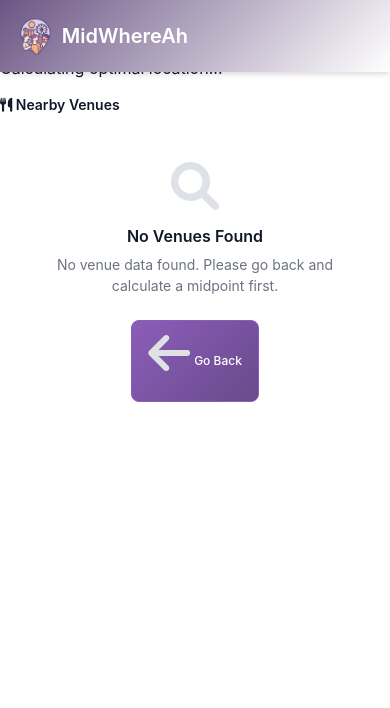
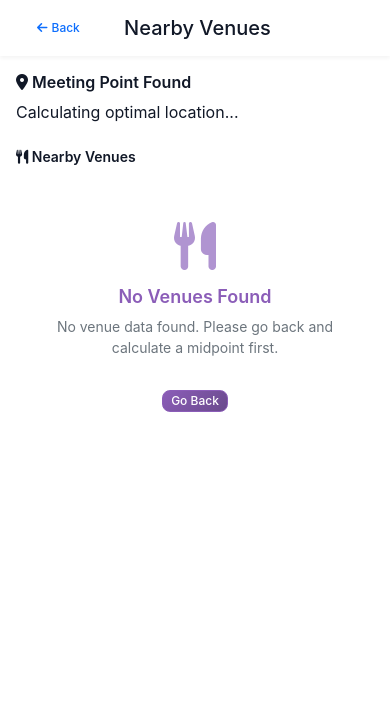
Before and after one commit to thihaagset01/mid-where-ah, a Flask app: page /mobile/venues/temp in a window 390 px wide. Shown: the top 708 px of the page. Run offline with Flask 3, Linux system fonts and the light colour scheme; some libraries are stand-ins or nearby versions.

Commit message:
feat: add venue cards UI with responsive layout and swipe interface

```diff
--- a/static/css/venue-cards.css
+++ b/static/css/venue-cards.css
@@ -10,93 +10,113 @@
   --neutral-gray: #6C757D;
   --background: #F8F9FA;
   --white: #FFFFFF;
+  --gray-100: #F8F9FA;
+  --gray-500: #6C757D;
+  --gray-600: #666;
+  --dark: #333;
+  --border-color: #ddd;
+  --spacing-md: 16px;
+  --spacing-lg: 24px;
+  --spacing-xl: 32px;
+  --text-muted: #999;
 }
 
 /* Venue Card Styles */
+.venue-placeholder {
+    width: 100%;
+    height: 120px;
+    background-color: var(--gray-100);
+    display: flex;
+    align-items: center;
+    justify-content: center;
+    color: var(--gray-500);
+    font-size: 14px;
+    border-radius: 4px 0 0 4px;
+}
+
+.venue-placeholder i {
+    margin-right: 8px;
+}
+
+.venue-img {
+    width: 100%;
+    height: 120px;
+    object-fit: cover;
+    border-radius: 4px 0 0 4px;
+}
+
 .venue-card {
+    margin-bottom: var(--spacing-md);
     border-radius: 12px;
     overflow: hidden;
     transition: transform 0.2s, box-shadow 0.2s;
-  border: none;
+    border: 1px solid var(--border-color);
+    background: var(--white);
 }
 
 .venue-card:hover {
-  transform: translateY(-5px);
-  box-shadow: 0 10px 20px rgba(0, 0, 0, 0.1) !important;
-}
-
-.venue-image {
-  height: 200px;
-  overflow: hidden;
-  background-color: #f8f9fa;
-}
-
-.venue-image img {
-  width: 100%;
-  height: 100%;
-  object-fit: cover;
-  transition: transform 0.3s;
-}
-
-.venue-card:hover .venue-image img {
-  transform: scale(1.05);
-}
-
-.venue-tags {
-  z-index: 2;
-}
-
-.tag-price {
-  background-color: rgba(0, 0, 0, 0.7);
-  color: white;
-}
-
-.tag-cuisine {
-  background-color: var(--light-purple);
-  color: white;
-  text-transform: capitalize;
+    transform: translateY(-2px);
+    box-shadow: 0 4px 12px rgba(0, 0, 0, 0.1);
 }
 
 .venue-card .card-title {
-  font-size: 18px;
-  font-weight: 600;
-  margin-bottom: 5px;
-  color: #333;
+    font-size: 0.9rem;
+    line-height: 1.2;
+    margin-bottom: 0.25rem;
+    color: var(--dark);
 }
 
-.venue-card .card-body {
-  padding: 16px;
+.venue-card .card-text {
+    font-size: 0.8rem;
+    line-height: 1.3;
+    margin-bottom: 0.5rem;
+    color: var(--gray-600);
 }
 
-.venue-card .card-footer {
-  padding: 16px;
+.venue-card .badge {
+    font-weight: 500;
+    padding: 0.35em 0.65em;
+    font-size: 0.75em;
+    border-radius: 4px;
 }
 
-/* Button Styles */
-.btn-primary {
-  background-color: var(--primary-purple);
-  border-color: var(--primary-purple);
+.venue-card .btn-sm {
+    font-size: 0.75rem;
+    border-radius: 6px;
+    white-space: nowrap;
 }
 
-.btn-primary:hover, .btn-primary:focus {
-  background-color: #7a4da7;
-  border-color: #7a4da7;
+/* Empty state styles */
+.empty-state {
+    text-align: center;
+    padding: var(--spacing-xl);
+    color: var(--text-muted);
 }
 
-.btn-outline-primary {
-  color: var(--primary-purple);
-  border-color: var(--primary-purple);
+.empty-state i {
+    font-size: 3rem;
+    margin-bottom: var(--spacing-md);
+    color: var(--border-color);
 }
 
-.btn-outline-primary:hover, .btn-outline-primary:focus {
-  background-color: var(--primary-purple);
-  border-color: var(--primary-purple);
-  color: white;
+/* Header styles */
+.venue-header {
+    padding: var(--spacing-md) var(--spacing-lg);
+    background-color: var(--white);
+    box-shadow: 0 2px 4px rgba(0, 0, 0, 0.05);
+    position: sticky;
+    top: 0;
+    z-index: 1020;
 }
 
-.btn {
-  border-radius: 8px;
-  padding: 8px 16px;
+/* Content container */
+.venue-content {
+    padding: var(--spacing-md);
+}
+
+/* Hide group header in venue template */
+.group-header-container {
+    display: none !important;
 }
 
 /* Swipe Interface */
--- a/templates/venues_temp.html
+++ b/templates/venues_temp.html
@@ -6,66 +6,24 @@
 {% block head %}
 {{ super() }}
 <link rel="stylesheet" href="{{ url_for('static', filename='css/venue-cards.css') }}">
-<style>
-.venue-card {
-    border-radius: 12px;
-    overflow: hidden;
-    transition: transform 0.2s;
-    margin-bottom: 1rem;
-}
-
-.venue-card:hover {
-    transform: translateY(-2px);
-    box-shadow: 0 4px 8px rgba(0,0,0,0.1);
-}
-
-.badge {
-    font-weight: 500;
-    padding: 0.35em 0.65em;
-    font-size: 0.75em;
-    border-radius: 4px;
-}
-
-.btn-sm {
-    font-size: 0.75rem;
-    border-radius: 6px;
-    white-space: nowrap;
-}
-
-.card-title {
-    font-size: 0.9rem;
-    line-height: 1.2;
-    margin-bottom: 0.25rem;
-}
-
-.card-text {
-    font-size: 0.8rem;
-    line-height: 1.3;
-    margin-bottom: 0.5rem;
-}
-
-.empty-state {
-    text-align: center;
-    padding: 2rem;
-    color: #6c757d;
-}
-
-.empty-state i {
-    font-size: 3rem;
-    margin-bottom: 1rem;
-    color: #dee2e6;
-}
-</style>
 {% endblock %}
 
 {% block content %}
-<!-- Back Button -->
-<button class="back-button" onclick="goBack()">
-    <i class="fas fa-arrow-left"></i>
+<header class="venue-header">
+    <div class="container-fluid">
+        <div class="d-flex justify-content-between align-items-center">
+            <button class="btn btn-link p-0" onclick="goBack()">
+                <i class="fas fa-arrow-left"></i> Back
             </button>
+            <h1 class="h5 mb-0">Nearby Venues</h1>
+            <div style="width: 40px;"></div> <!-- Spacer for alignment -->
+        </div>
+    </div>
+</header>
 
+<main class="venue-content">
     <!-- Midpoint Info Summary -->
-<div class="midpoint-info" id="midpoint-summary">
+    <div class="midpoint-info mb-4" id="midpoint-summary">
         <h5><i class="fas fa-map-marker-alt"></i> Meeting Point Found</h5>
         <p id="midpoint-description">Calculating optimal location...</p>
         <div class="midpoint-stats" id="midpoint-stats" style="display: none;">
@@ -88,18 +46,25 @@
     <div class="venues-grid">
         <h6 class="mb-3"><i class="fas fa-utensils"></i> Nearby Venues</h6>
         <div id="venues-container">
-        <div class="text-center p-4">
+            <div class="empty-state">
                 <div class="spinner-border text-primary" role="status">
                     <span class="visually-hidden">Loading venues...</span>
                 </div>
-            <p class="mt-2">Loading nearby venues...</p>
+                <p class="mt-3">Loading nearby venues...</p>
             </div>
         </div>
     </div>
+</main>
 {% endblock %}
 
 {% block scripts %}
+{{ super() }}
 <script>
+// Add this near the top of the file, after the document ready check
+if (!window.googleMapsApiKey) {
+    console.error('Google Maps API key is not defined!');
+}
+
 // Load venue data from sessionStorage
 document.addEventListener('DOMContentLoaded', () => {
     loadTempVenues();
@@ -114,192 +79,144 @@ function loadTempVenues() {
         }
 
         const venueData = JSON.parse(tempData);
-        console.log('Loading temp venues:', venueData);
+        console.log('Venue data from sessionStorage:', venueData);
 
-        // Debug: Log the first venue to check its structure
+        // Debug: Log first venue's photo data
         if (venueData.venues && venueData.venues.length > 0) {
-            console.log('Sample venue data:', venueData.venues[0]);
+            console.log('First venue data:', venueData.venues[0]);
+            console.log('First venue photos:', venueData.venues[0].photos);
         }
 
-        // Update midpoint summary
-        updateMidpointSummary(venueData);
+        // Update midpoint info
+        updateMidpointInfo(venueData);
 
         // Display venues
-        displayVenues(venueData.venues || []);
-
+        displayVenues(venueData.venues);
     } catch (error) {
-        console.error('Error loading temp venues:', error);
-        showEmptyState('Error loading venue data: ' + error.message);
+        console.error('Error loading venue data:', error);
+        showEmptyState('Error loading venue data. Please try again.');
     }
 }
-function updateMidpointSummary(data) {
-    const description = document.getElementById('midpoint-description');
-    const stats = document.getElementById('midpoint-stats');
 
-    if (data.fairness) {
-        description.textContent = `Optimized meeting point for ${data.locationData?.length || 0} locations`;
+function updateMidpointInfo(data) {
+    const midpointDesc = document.getElementById('midpoint-description');
+    const statsContainer = document.getElementById('midpoint-stats');
 
-        // Show stats
-        document.getElementById('fairness-score').textContent = `${(data.fairness * 100).toFixed(1)}%`;
-        document.getElementById('avg-time').textContent = `${Math.round(data.avgTime || 0)}min`;
-        document.getElementById('venue-count').textContent = data.venues?.length || 0;
+    if (data.midpoint && data.midpoint.address) {
+        midpointDesc.textContent = data.midpoint.address;
+    }
 
-        stats.style.display = 'flex';
-    } else {
-        description.textContent = `Basic midpoint calculated for ${data.locationData?.length || 0} locations`;
+    // Update stats if available
+    if (data.fairness || data.avgTime || data.venues) {
+        statsContainer.style.display = 'flex';
+        document.getElementById('fairness-score').textContent = data.fairness ? `${Math.round(data.fairness * 100)}%` : '-';
+        document.getElementById('avg-time').textContent = data.avgTime ? `${Math.round(data.avgTime)} min` : '-';
+        document.getElementById('venue-count').textContent = data.venues ? data.venues.length : '-';
     }
 }
 
 function displayVenues(venues) {
     const container = document.getElementById('venues-container');
-
     if (!venues || venues.length === 0) {
-        showEmptyState('No venues found near this location. Try a different area.');
+        showEmptyState('No venues found near the selected location.');
         return;
     }
 
-    let venuesHTML = '<div class="row g-3">';
+    let venuesHTML = '';
     venues.forEach(venue => {
         venuesHTML += createVenueCard(venue);
     });
-    venuesHTML += '</div>';
 
     container.innerHTML = venuesHTML;
 }
 
 function createVenueCard(venue) {
-    if (!venue) return '';
-
-    // Safely get location data with fallbacks
-    const location = venue.geometry?.location || venue.location || { lat: 0, lng: 0 };
-
-    // Format rating
-    const rating = venue.rating ?
-        `${venue.rating} ⭐` :
-        'No rating';
-
-    // Format price level - handle all cases
-    let priceLevel = '';
-    if (venue.price_level >= 1) {
+    // Price level display logic
+    let priceLevel = 'N/A';
+    if (venue.price_level > 0) {
         priceLevel = '$'.repeat(Math.min(4, venue.price_level));
-    } else {
-        priceLevel = 'N/A'; // Show N/A when price level is not available
+    } else if (venue.price_level === 0) {
+        priceLevel = '$';
     }
 
-    // Get photo URL - handle empty photos array
-    let photoUrl = '';
-    if (venue.photos && venue.photos.length > 0) {
+    // Handle photo URL
+    let photoHtml = '';
+    if (venue.photos && venue.photos.length > 0 && venue.photos[0].photo_reference && window.googleMapsApiKey) {
         const photo = venue.photos[0];
-        const photoRef = photo.photo_reference || photo.reference;
-        if (photoRef && window.googleMapsApiKey) {
-            photoUrl = `https://maps.googleapis.com/maps/api/place/photo?maxwidth=300&photoreference=${photoRef}&key=${window.googleMapsApiKey}`;
-        }
+        const photoUrl = `https://maps.googleapis.com/maps/api/place/photo?maxwidth=300&photoreference=${photo.photo_reference}&key=${window.googleMapsApiKey}`;
+        photoHtml = `
+            <img src="${photoUrl}"
+                 class="venue-img"
+                 alt="${venue.name || 'Venue image'}"
+                 onerror="this.onerror=null; this.parentElement.innerHTML='<div class=\'venue-placeholder\'><i class=\'fas fa-utensils\'></i> No image</div>';"
+            >`;
+    } else {
+        photoHtml = `
+            <div class="venue-placeholder">
+                <i class="fas fa-utensils"></i> No image
+            </div>`;
     }
 
-    // Use address or vicinity, with a fallback
     const address = venue.address || venue.vicinity || venue.formatted_address || 'No address available';
-    const venueName = venue.name || 'Unnamed Venue';
-    const placeId = venue.placeId || venue.place_id || `temp-${Math.random().toString(36).substr(2, 9)}`;
+    const rating = venue.rating ? `${venue.rating.toFixed(1)} ★` : 'No rating';
+    const ratingClass = venue.rating >= 4 ? 'text-success' : venue.rating >= 3 ? 'text-warning' : 'text-danger';
 
     return `
-        <div class="col-12 mb-3">
-            <div class="card venue-card h-100 border-0 shadow-sm">
+    <div class="card venue-card mb-3">
         <div class="row g-0">
-                    <!-- Left side - Photo -->
-                    <div class="col-4">
-                        ${photoUrl ?
-                            `<img src="${photoUrl}" class="img-fluid rounded-start h-100" style="object-fit: cover; min-height: 100px;" alt="${venueName}">` :
-                            `<div class="bg-light d-flex align-items-center justify-content-center h-100">
-                                <i class="fas fa-utensils fa-2x text-muted"></i>
-                            </div>`
-                        }
+            <div class="col-4 p-0">
+                ${photoHtml}
             </div>
-
-                    <!-- Right side - Content -->
             <div class="col-8">
-                        <div class="card-body p-2 h-100 d-flex flex-column">
-                            <div class="d-flex justify-content-between align-items-start mb-1">
-                                <h6 class="card-title mb-0" style="font-weight: 600;">${venueName}</h6>
-                                <span class="badge bg-primary">${rating}</span>
+                <div class="card-body p-2">
+                    <h6 class="card-title mb-1 text-truncate">${venue.name || 'Unnamed Venue'}</h6>
+                    <div class="d-flex justify-content-between align-items-center mb-1">
+                        <span class="badge ${ratingClass} bg-light">${rating}</span>
+                        <span class="text-muted small">${priceLevel}</span>
                     </div>
-
-                            <p class="card-text small text-muted mb-2 flex-grow-1">
-                                ${address}
+                    <p class="card-text small text-muted mb-1">
+                        <i class="fas fa-map-marker-alt me-1"></i>
+                        <span class="text-truncate d-inline-block" style="max-width: 200px;"
+                              title="${address}">${address}</span>
                     </p>
-
                     <div class="d-flex justify-content-between align-items-center">
-                                <span class="badge bg-success">${priceLevel}</span>
-                                <div>
                         <button class="btn btn-outline-primary btn-sm me-1"
-                                            style="--bs-btn-padding-y: 0.15rem; --bs-btn-padding-x: 0.5rem;"
-                                            onclick="viewOnMap('${placeId}', ${location.lat}, ${location.lng})">
+                                onclick="viewOnMap('${venue.placeId || venue.place_id || `temp-${Math.random().toString(36).substr(2, 9)}`}', ${venue.geometry?.location?.lat || 0}, ${venue.geometry?.location?.lng || 0})">
                             <i class="fas fa-map-marker-alt me-1"></i> Map
                         </button>
                         <button class="btn btn-primary btn-sm"
-                                            style="--bs-btn-padding-y: 0.15rem; --bs-btn-padding-x: 0.5rem;"
-                                            onclick="shareVenue('${venueName.replace(/'/g, "\\'")}', ${location.lat}, ${location.lng})">
+                                onclick="shareVenue('${venue.name.replace(/'/g, "\\'")}', ${venue.geometry?.location?.lat || 0}, ${venue.geometry?.location?.lng || 0})">
                             <i class="fas fa-share me-1"></i> Share
                         </button>
                     </div>
                 </div>
             </div>
         </div>
-                </div>
-            </div>
-        </div>
-    `;
+    </div>`;
 }
 
 function showEmptyState(message) {
-    document.getElementById('venues-container').innerHTML = `
+    const container = document.getElementById('venues-container');
+    container.innerHTML = `
         <div class="empty-state">
-            <i class="fas fa-search"></i>
-            <h5>No Venues Found</h5>
+            <i class="fas fa-utensils"></i>
+            <h4>No Venues Found</h4>
             <p>${message}</p>
-            <button class="btn btn-primary" onclick="goBack()">
-                <i class="fas fa-arrow-left"></i> Go Back
-            </button>
-        </div>
-    `;
+            <button class="btn btn-primary mt-2" onclick="goBack()">Go Back</button>
+        </div>`;
 }
 
 function viewOnMap(placeId, lat, lng) {
-    const googleMapsUrl = `https://www.google.com/maps/place/?q=place_id:${placeId}`;
-    window.open(googleMapsUrl, '_blank');
+    // Implementation for viewing venue on map
+    console.log('Viewing venue on map:', placeId, lat, lng);
+    // You can implement this function based on your map implementation
 }
 
-function shareVenue(name, lat, lng) {
-    if (!name || lat === undefined || lng === undefined) {
-        console.error('Invalid parameters for shareVenue:', { name, lat, lng });
-        return;
+function shareVenue(venueName, lat, lng) {
+    // Implementation for sharing venue
+    console.log('Sharing venue:', venueName, lat, lng);
+    // You can implement this function based on your sharing requirements
 }
-
-    const googleMapsUrl = `https://www.google.com/maps?q=${lat},${lng}`;
-    const shareText = `Check out ${name} on Google Maps: ${googleMapsUrl}`;
-
-    if (navigator.share) {
-        navigator.share({
-            title: `${name} - MidWhereAh`,
-            text: shareText,
-            url: googleMapsUrl
-        }).catch(err => {
-            console.error('Error sharing:', err);
-            if (err.name !== 'AbortError') {
-                this.fallbackShare(shareText);
-            }
-        });
-    } else if (navigator.clipboard) {
-        navigator.clipboard.writeText(shareText).then(() => {
-            alert('Venue location copied to clipboard!');
-        }).catch(err => {
-            console.error('Error copying to clipboard:', err);
-            this.fallbackShare(shareText);
-        });
-    } else {
-        this.fallbackShare(shareText);
-    }
-}
-
 
 function goBack() {
     // Try to go back in history, otherwise go to home
```
Lines whose indentation alone changed are shown as unchanged.
